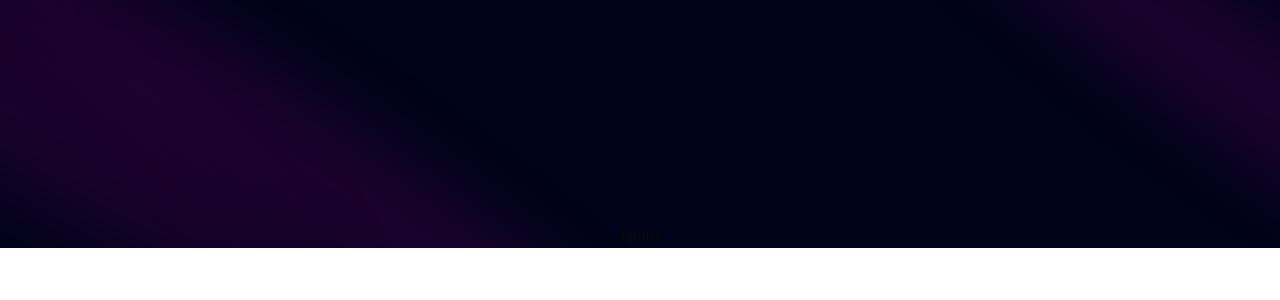
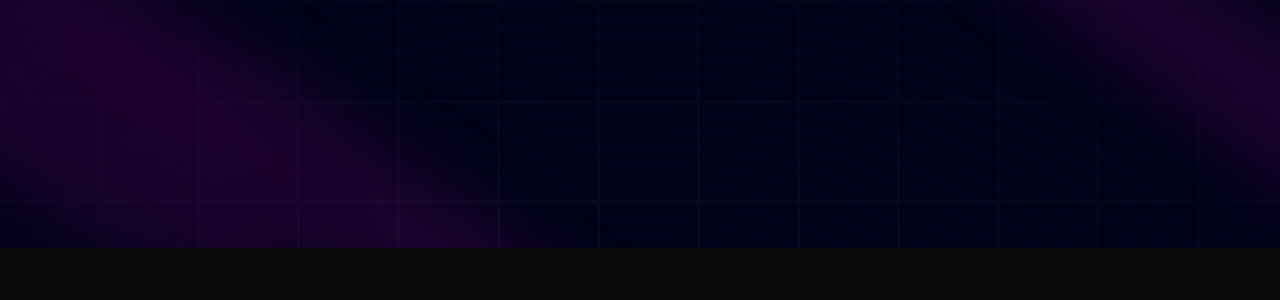
Before and after one commit to cindygnaedinger/cindy-gnaedinger-portfolio-v2, a Next.js app: page / in a window 1280 px wide. Shown: the top 300 px of the page. Built offline with nearby package versions, Linux system fonts and the light colour scheme.

Commit message:
Instala dependencias, modifica Hero y layout.tsx

```diff
--- a/app/layout.tsx
+++ b/app/layout.tsx
@@ -1,6 +1,7 @@
 import type { Metadata } from "next";
 import { Geist, Geist_Mono } from "next/font/google";
 import "./globals.css";
+import { ThemeProvider } from "./provider";
 
 const geistSans = Geist({
   variable: "--font-geist-sans",
@@ -24,11 +25,14 @@
 }>) {
   return (
     <html lang="en">
-      <body
-        className={`${geistSans.variable} ${geistMono.variable} antialiased`}
+      <ThemeProvider
+        attribute="class"
+        defaultTheme="dark"
+        enableSystem
+        disableTransitionOnChange
       >
         {children}
-      </body>
+      </ThemeProvider>
     </html>
   );
 }
--- a/components/Hero.tsx
+++ b/components/Hero.tsx
@@ -17,6 +17,10 @@
         />
         <Spotlight className="top-28 left-80 h-[80vh] w-[50vw]" fill="purple" />
       </div>
+
+      <div className="h-screen w-full dark:bg-black-100 bg-white  dark:bg-grid-white/[0.03] bg-grid-black/[0.2] flex items-center justify-center absolute top-0 left-0">
+        <div className="absolute pointer-events-none inset-0 flex items-center justify-center dark:bg-black-100 bg-white [mask-image:radial-gradient(ellipse_at_center,transparent_20%,black)]" />
+      </div>
     </div>
   );
 };
--- a/package.json
+++ b/package.json
@@ -13,6 +13,7 @@
     "mini-svg-data-uri": "^1.4.4",
     "motion": "^12.4.7",
     "next": "15.1.7",
+    "next-themes": "^0.4.4",
     "react": "^19.0.0",
     "react-dom": "^19.0.0",
     "simplex-noise": "^4.0.3",
```
Also changed, not shown: 1 other file (tests, documents, lock files or other folders).
